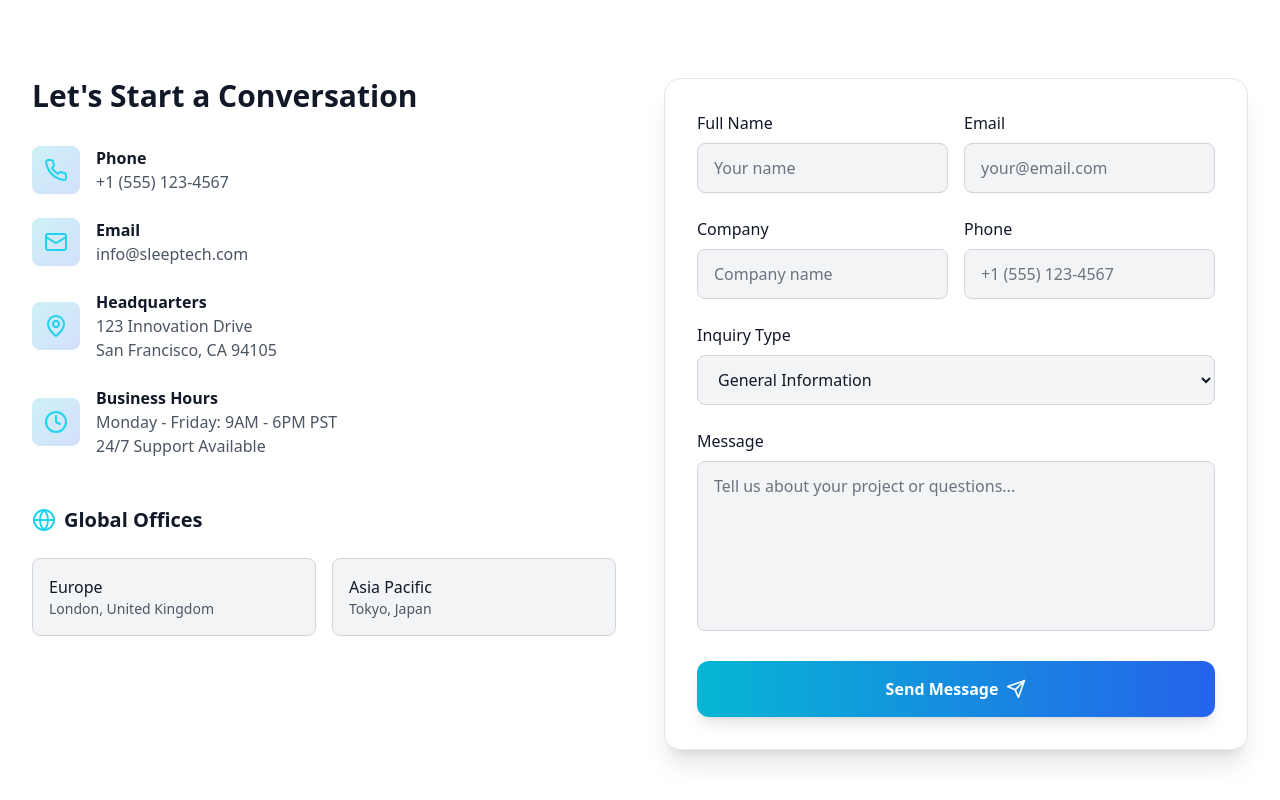
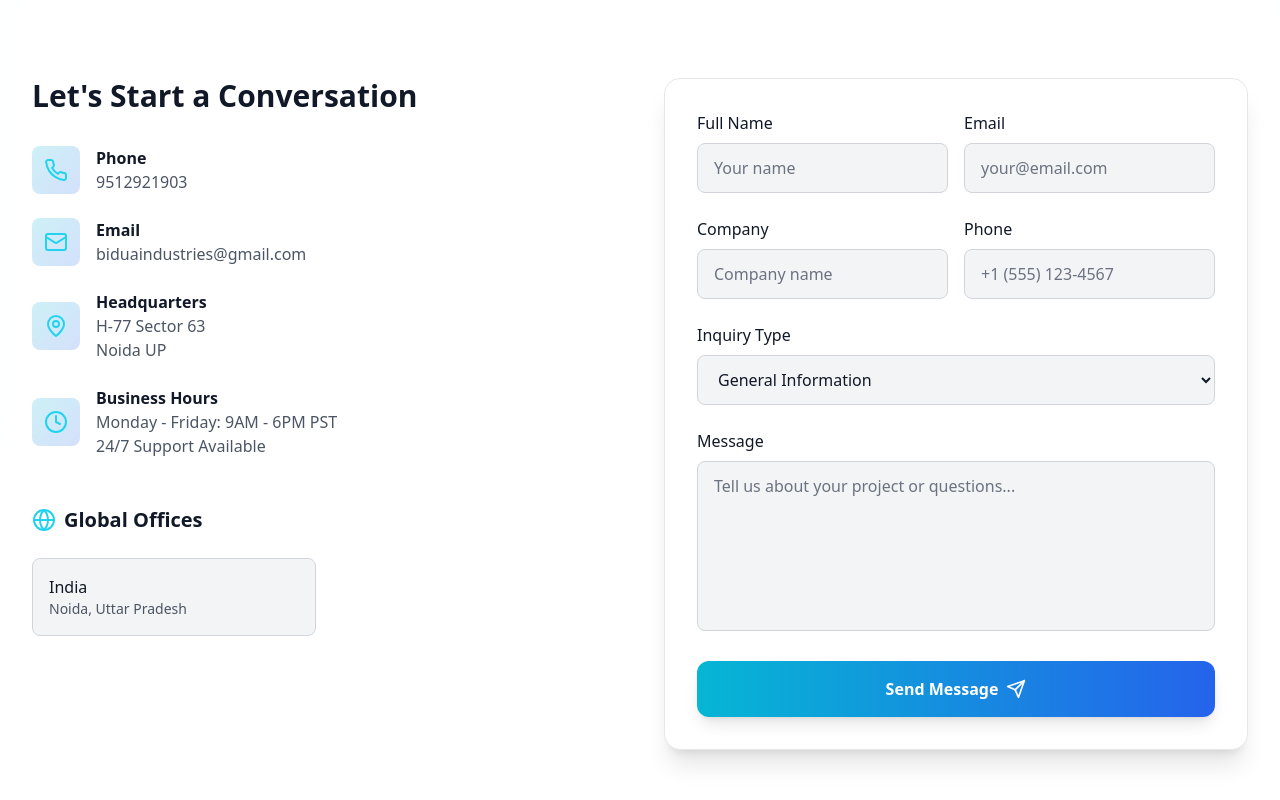
Before and after one commit to obidua/BIDUA-Beds, a React (Vite) app: page /contact in a window 1280 px wide. Shown: the part 366-1166 px from the top of the page. Built offline with nearby package versions, Linux system fonts and the light colour scheme.

Commit message:
Updated Contact.tsx

```diff
--- a/src/pages/Contact.tsx
+++ b/src/pages/Contact.tsx
@@ -56,7 +56,7 @@ const Contact: React.FC = () => {
                   </div>
                   <div>
                     <h3 className="text-gray-900 dark:text-white font-semibold">Phone</h3>
-                    <p className="text-gray-600 dark:text-gray-400">+1 (555) 123-4567</p>
+                    <p className="text-gray-600 dark:text-gray-400">9512921903</p>
                   </div>
                 </div>
 
@@ -66,7 +66,7 @@ const Contact: React.FC = () => {
                   </div>
                   <div>
                     <h3 className="text-gray-900 dark:text-white font-semibold">Email</h3>
-                    <p className="text-gray-600 dark:text-gray-400">info@sleeptech.com</p>
+                    <p className="text-gray-600 dark:text-gray-400">biduaindustries@gmail.com</p>
                   </div>
                 </div>
 
@@ -76,7 +76,7 @@ const Contact: React.FC = () => {
                   </div>
                   <div>
                     <h3 className="text-gray-900 dark:text-white font-semibold">Headquarters</h3>
-                    <p className="text-gray-600 dark:text-gray-400">123 Innovation Drive<br />San Francisco, CA 94105</p>
+                    <p className="text-gray-600 dark:text-gray-400">H-77 Sector 63<br />Noida UP</p>
                   </div>
                 </div>
 
@@ -99,12 +99,8 @@ const Contact: React.FC = () => {
                 </h3>
                 <div className="grid grid-cols-1 sm:grid-cols-2 gap-4">
                   <div className={`bg-gray-100 dark:bg-gray-900/40 p-4 rounded-lg border border-gray-300 dark:border-cyan-500/30 ${theme === 'dark' ? 'dark-mode-card-glow' : ''}`}>
-                    <h4 className="text-gray-900 dark:text-white font-medium">Europe</h4>
-                    <p className="text-gray-600 dark:text-gray-400 text-sm">London, United Kingdom</p>
-                  </div>
-                  <div className={`bg-gray-100 dark:bg-gray-900/40 p-4 rounded-lg border border-gray-300 dark:border-cyan-500/30 ${theme === 'dark' ? 'dark-mode-card-glow' : ''}`}>
-                    <h4 className="text-gray-900 dark:text-white font-medium">Asia Pacific</h4>
-                    <p className="text-gray-600 dark:text-gray-400 text-sm">Tokyo, Japan</p>
+                    <h4 className="text-gray-900 dark:text-white font-medium">India</h4>
+                    <p className="text-gray-600 dark:text-gray-400 text-sm">Noida, Uttar Pradesh</p>
                   </div>
                 </div>
               </div>
```
